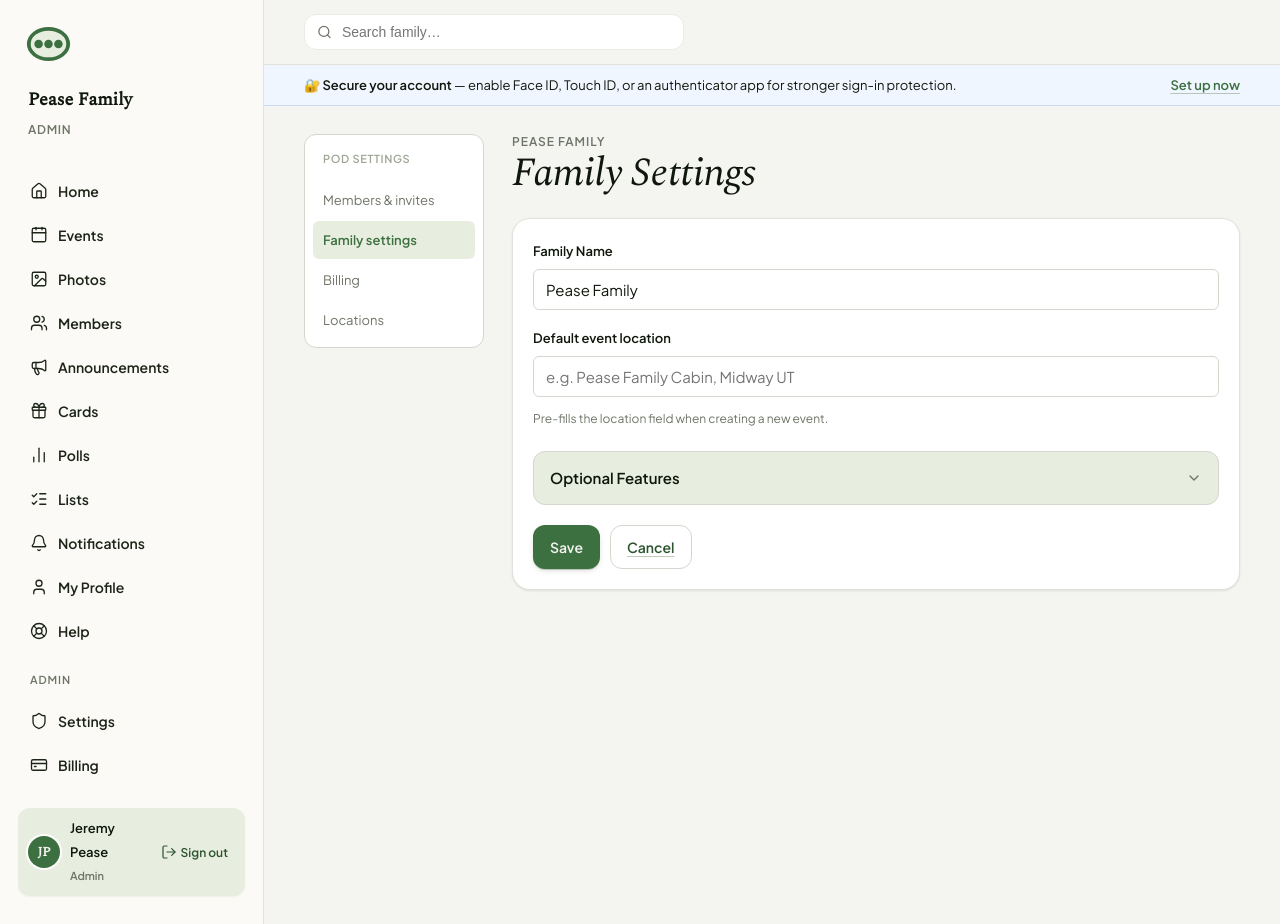
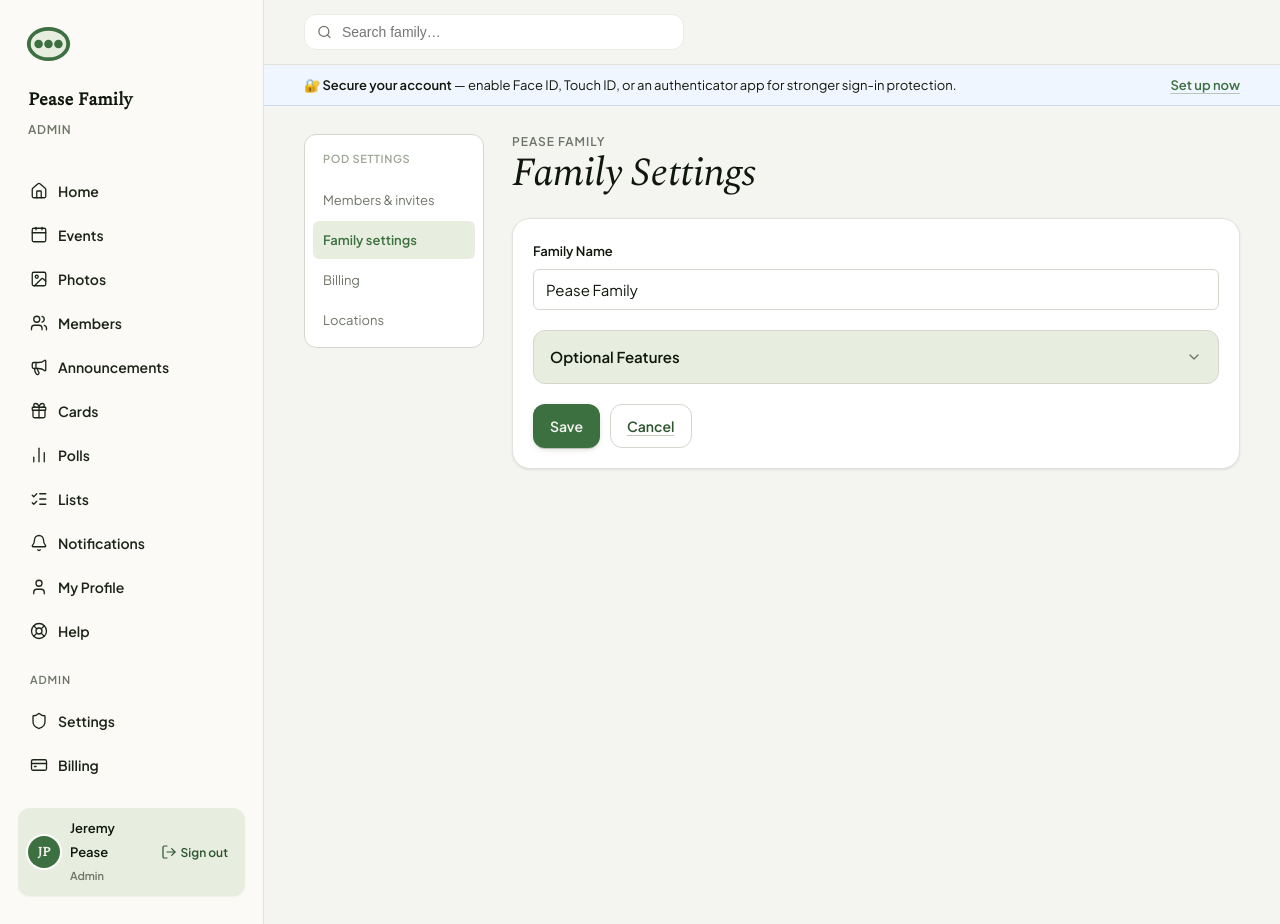
Before and after one commit to jeremypease/swugl, a Flask app: page /admin/family in a window 1280 px wide. Run offline with Flask 3, Linux system fonts and the light colour scheme; a user stored in the database is signed in; some libraries are stand-ins or nearby versions.

Commit message:
chore: remove default_event_location — saved locations picker already covers the use case
Co-Authored-By: Claude Sonnet 4.6 <noreply@anthropic.com>

```diff
--- a/app/forms.py
+++ b/app/forms.py
@@ -114,7 +114,6 @@ class SpouseInviteForm(FlaskForm):
 
 class FamilySettingsForm(FlaskForm):
     family_name = StringField('Family Name', validators=[DataRequired(), Length(max=100)])
-    default_event_location = StringField('Default event location', validators=[Optional(), Length(max=200)])
     require_member_approval = BooleanField('Require admin approval after invited members register')
     has_lgbtq_options = BooleanField('Enable expanded gender & pronoun options')
     enable_polls = BooleanField('Enable polls')
--- a/app/models.py
+++ b/app/models.py
@@ -49,7 +49,6 @@ class Family(db.Model):
 
     has_lgbtq_options = db.Column(db.Boolean, default=False, nullable=False)
     require_member_approval = db.Column(db.Boolean, default=False, nullable=False, server_default='false')
-    default_event_location = db.Column(db.String(200), nullable=True)
     enable_polls = db.Column(db.Boolean, default=True, nullable=False, server_default='true')
     enable_greeting_cards = db.Column(db.Boolean, default=True, nullable=False, server_default='true')
 
--- a/app/routes.py
+++ b/app/routes.py
@@ -833,14 +833,12 @@ def family_settings():
     form = FamilySettingsForm()
     if request.method == 'GET':
         form.family_name.data = family.name
-        form.default_event_location.data = family.default_event_location
         form.require_member_approval.data = family.require_member_approval
         form.has_lgbtq_options.data = family.has_lgbtq_options
         form.enable_polls.data = family.enable_polls
         form.enable_greeting_cards.data = family.enable_greeting_cards
     if form.validate_on_submit():
         family.name = form.family_name.data
-        family.default_event_location = form.default_event_location.data or None
         family.require_member_approval = form.require_member_approval.data
         family.has_lgbtq_options = form.has_lgbtq_options.data
         family.enable_polls = form.enable_polls.data
@@ -2523,8 +2521,6 @@ def event_add():
                        .filter_by(family_id=current_user.active_family_id)
                        .order_by(Location.name).all())
     form = EventForm()
-    if request.method == 'GET' and family.default_event_location:
-        form.location.data = family.default_event_location
     if form.validate_on_submit():
         if not has_paid_access:
             upcoming_count = Event.query.filter(
--- a/app/templates/family_settings.html
+++ b/app/templates/family_settings.html
@@ -66,13 +66,6 @@
                 {{ form.family_name.label }}
                 {{ form.family_name() }}
                 {% for error in form.family_name.errors %}<span class="msg">{{ error }}</span>{% endfor %}
-            </div>
-
-            <div class="field">
-                {{ form.default_event_location.label }}
-                {{ form.default_event_location(placeholder="e.g. Pease Family Cabin, Midway UT") }}
-                <div style="font-size:12px;color:var(--slate);margin-top:4px;">Pre-fills the location field when creating a new event.</div>
-                {% for error in form.default_event_location.errors %}<span class="msg">{{ error }}</span>{% endfor %}
             </div>
 
             <details style="margin-top:20px;margin-bottom:4px;border:1px solid var(--hairline-strong);border-radius:var(--r-m);background:var(--leaf-mist);">
```
Also changed, not shown: migrations/versions/9b100caa0765_drop_default_event_location_from_.py (added, +32 -0 lines).
